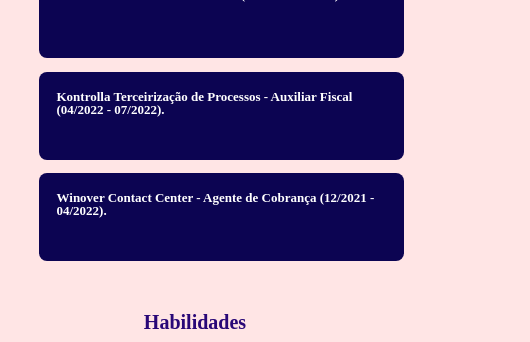
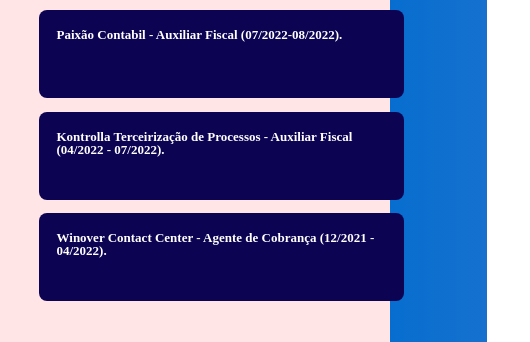
Before and after one commit to YanOckoski/Alura-Include---Suzano, a plain HTML site: page index.html in a window 390 px wide. Shown: the part 1271-1613 px from the top of the page, 530 px wide, since content can reach past the window. Drawn offline with Linux system fonts and the light colour scheme.

Commit message:
Update body.css

```diff
--- a/css/body.css
+++ b/css/body.css
@@ -1,6 +1,6 @@
 @media screen and (max-width:1040px) {
     html, body{
-	margin:-70px ;
+	margin:-50px 0 ;
 	padding: 0px ;
  }
 }
```
